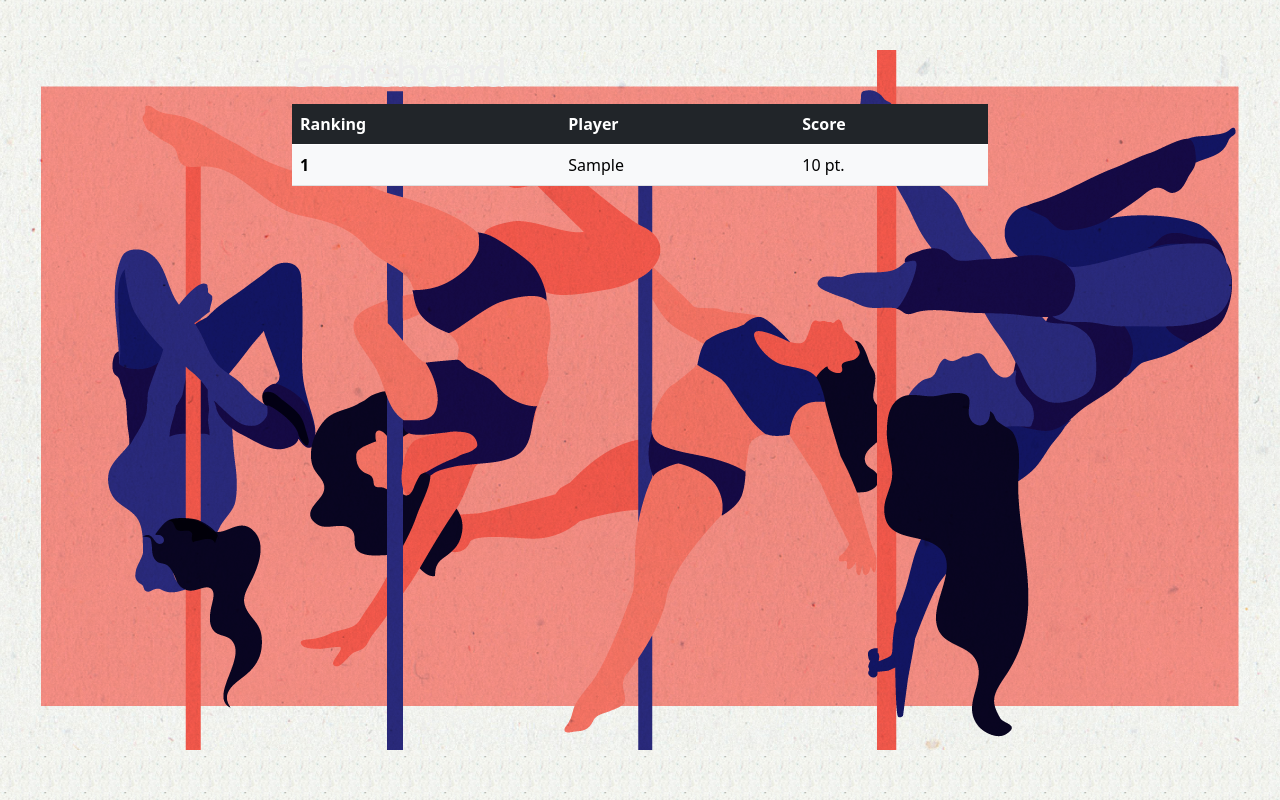
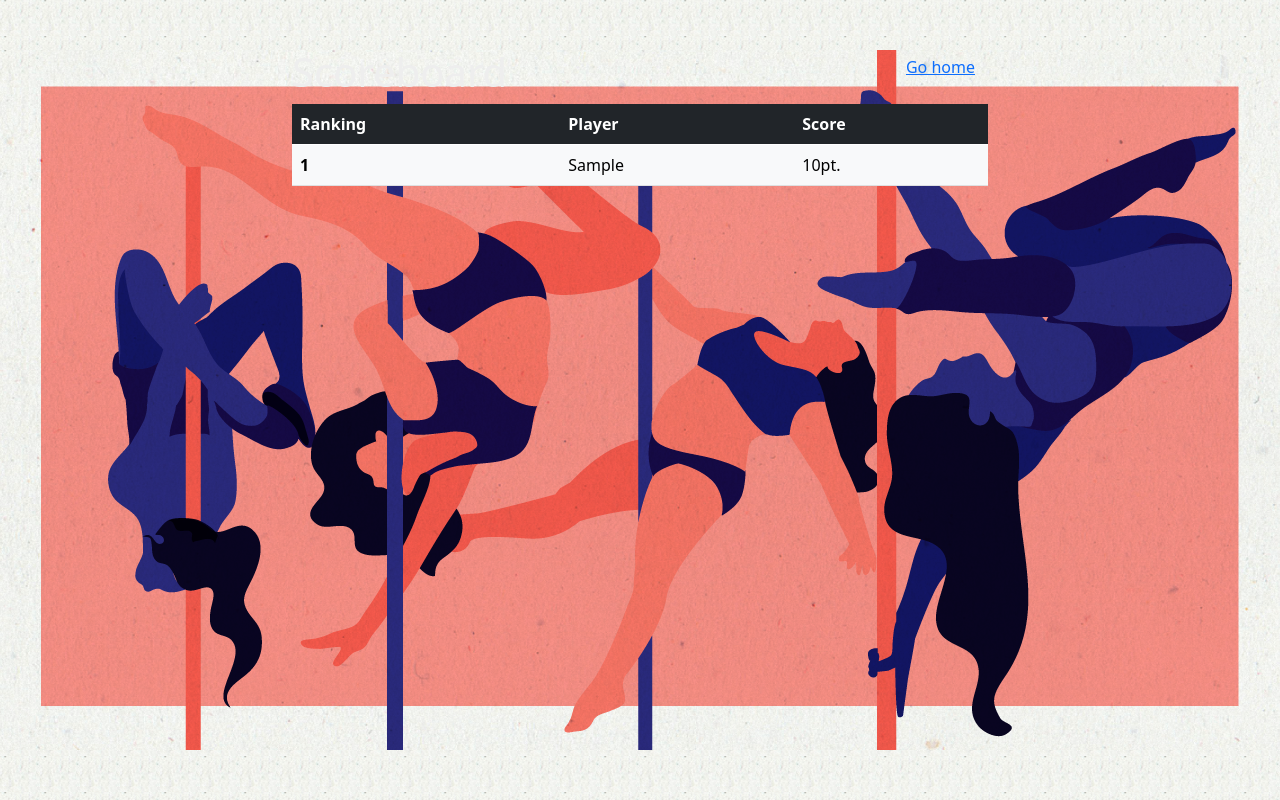
Before and after one commit to thomasboidun/pole-dance-quiz, a Symfony app: template templates/quiz/scoreboard.html.twig in a window 1280 px wide. Run offline with Twig, Linux system fonts and the light colour scheme; the template is opened without the code that fills it: most values are stand-ins (such as "Sample title", 1, 10 or a date in 2020); some libraries are stand-ins or nearby versions.

Commit message:
MVP#1 front fix

```diff
--- a/public/css/main.css
+++ b/public/css/main.css
@@ -47,6 +47,19 @@
     z-index : 1;
   }
 
+  /* Hide scrollbar for Chrome, Safari and Opera */
+  .no-bar::-webkit-scrollbar {
+    display: none;
+  }
+
+  /* Hide scrollbar for IE, Edge and Firefox */
+  .no-bar {
+    -ms-overflow-style: none;
+    /* IE and Edge */
+    scrollbar-width   : none;
+    /* Firefox */
+  }
+
   .background {
     height  : 100%;
     width   : 100%;
--- a/public/css/result.css
+++ b/public/css/result.css
@@ -7,12 +7,12 @@
     overflow-y: scroll;
   }
 
-  #result .container>.d-flex>.form-control {
+  #result .container>form>.d-flex>.form-control {
     border-top-right-radius   : 0;
     border-bottom-right-radius: 0;
   }
 
-  #result .container>.d-flex>.btn {
+  #result .container>form>.d-flex>.btn {
     border-top-left-radius   : 0;
     border-bottom-left-radius: 0;
   }
--- a/templates/quiz/result.html.twig
+++ b/templates/quiz/result.html.twig
@@ -12,7 +12,7 @@
     <img src="{{ asset("img/ovelhapole_B.png")}}" alt="pole dance figure">
   </figure>
 
-  <div class="container py-5">
+  <div class="container py-5 no-bar">
     <p>
       You have scored {{score}} point{% if score > 1%}s{% endif %}! <a href="{{path('start_quiz')}}">Try again?</a>
     </p>
--- a/templates/quiz/scoreboard.html.twig
+++ b/templates/quiz/scoreboard.html.twig
@@ -12,8 +12,11 @@
     <img src="{{ asset("img/ovelhapole_B.png")}}" alt="pole dance figure">
   </figure>
 
-  <div class="container py-5" style="max-width:720px;">
-    <h1>Scoreboard</h1>
+  <div class="container py-5 no-bar" style="max-width:720px;">
+    <div class="d-flex justify-content-between">
+      <h1>Scoreboard</h1>
+      <a href="{{ path('home')}}" class="btn btn-link mb-3">Go home</a>
+    </div>
 
     <table class="table">
       <thead>
@@ -28,7 +31,7 @@
         <tr class="table-light">
           <th scope="row">{{ loop.index }}</th>
           <td>{{ quiz.getPlayer }}</td>
-          <td>{{ quiz.getScore }} pt.</td>
+          <td>{{ quiz.getScore }}pt.</td>
         </tr>
         {% endfor %}
       </tbody>
```
